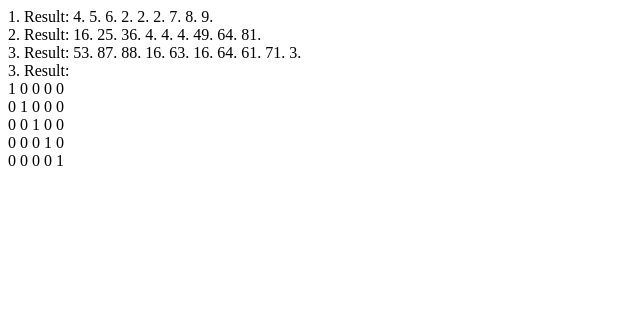
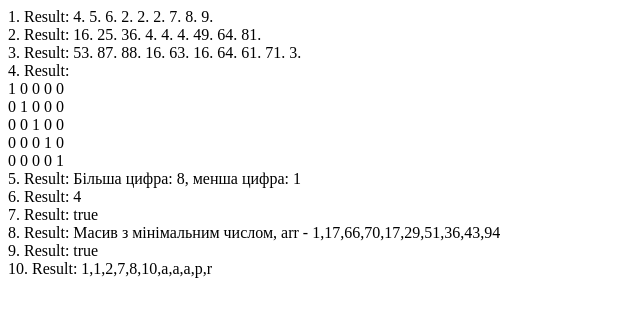
Before and after one commit to RusmanMarinchack/utd-test, a plain HTML site: page index.html in a window 1280 px wide. Shown: the whole page, without its empty margins (0-640 px from the left). Drawn offline with Linux system fonts and the light colour scheme.

Commit message:
finish test 3

```diff
--- a/index.html
+++ b/index.html
@@ -5,14 +5,20 @@
     <meta name="viewport"
           content="width=device-width, user-scalable=no, initial-scale=1.0, maximum-scale=1.0, minimum-scale=1.0">
     <meta http-equiv="X-UA-Compatible" content="ie=edge">
-    <title>TEST 1</title>
+    <title>TEST 3</title>
 </head>
 <body>
 
     <div class="block-one">1. Result: </div>
     <div class="block-two">2. Result: </div>
     <div class="block-three">3. Result: </div>
-    <div class="block-four">3. Result: <br></div>
+    <div class="block-four">4. Result: <br></div>
+    <div class="block-five">5. Result: </div>
+    <div class="block-six">6. Result: </div>
+    <div class="block-seven">7. Result: </div>
+    <div class="block-eight">8. Result: </div>
+    <div class="block-nine">9. Result: </div>
+    <div class="block-ten">10. Result: </div>
 
     <script src="./js/script.js"></script>
 </body>
--- a/js/script.js
+++ b/js/script.js
@@ -4,6 +4,12 @@ const blockOne = document.querySelector('.block-one');
 const blockTwo = document.querySelector('.block-two');
 const blockThree = document.querySelector('.block-three');
 const blockFour = document.querySelector('.block-four');
+const blockFive = document.querySelector('.block-five');
+const blockSix = document.querySelector('.block-six');
+const blockSeven = document.querySelector('.block-seven');
+const blockEight = document.querySelector('.block-eight');
+const blockNine = document.querySelector('.block-nine');
+const blockTen = document.querySelector('.block-ten');
 
 let arr = [1, 2, 3, 4, 5, 6, 7, 8, 9];
 
@@ -70,3 +76,140 @@ testFour(5).forEach(arr => {
         blockFour.innerHTML += `${num} ${br}`
     });
 });
+
+// Function 5
+function testFive(numbers) {
+    let numbersArr = Array.from(numbers.toString(), Number)
+    let numbersMax = numbersArr[0]
+    let numbersMin = numbersArr[0]
+
+    numbersArr.forEach(num => {
+        if (numbersMax < num) numbersMax = num
+
+        if (numbersMin > num) numbersMin = num
+    });
+
+    return `Більша цифра: ${numbersMax}, менша цифра: ${numbersMin}`
+}
+
+blockFive.innerHTML += testFive(12348)
+
+// Function 6
+function testSix(arr, target) {
+    let startNumber = Infinity
+    let index;
+
+    arr.forEach((num, i) => {
+        const difference = Math.abs(num - target)
+
+        if (difference < startNumber) {
+            startNumber = difference
+            index = i
+        }
+    })
+
+    return index
+}
+
+blockSix.innerHTML += testSix([1,2,3,4,6], 10)
+
+// Function 7
+function testSeven(number) {
+    const numberString = number.toString();
+
+    for (let i = 0; i < numberString.length; i++) {
+        if (numberString.indexOf(numberString[i]) !== numberString.lastIndexOf(numberString[i])) {
+            return true;
+        }
+    }
+    return false;
+}
+blockSeven.innerHTML += testSeven(123941)
+
+// Function 8
+function testEight(a, b) {
+    let arrs = [];
+
+    // We create a multidimensional array 10 by 10.
+    for (let i= 0; i < 10; i++) {
+        let arr = []
+
+        for (let j= 0; j < 10; j++) {
+            arr.push(Math.floor(Math.random() * (b - a + 1)) + a)
+        }
+
+        // We add the result to the array
+        arrs.push(arr)
+    }
+
+    // We are looking for the row with the smallest element.
+    let minRowIndex = 0
+    let minRowNumber = arrs[0][0]
+
+    for (let i = 0; i < 10; i++) {
+        for (let j = 0; j < 10; j++) {
+            if (arrs[i][j] < minRowNumber) {
+                minRowIndex = i
+            }
+        }
+    }
+
+    // We swap the first line and the line with the smallest element
+    arrs[0] = arrs[minRowIndex]
+    arrs[minRowIndex] = arrs[0]
+
+    return `Масив з мінімальним числом, arr - ${arrs[minRowIndex]}`
+}
+
+blockEight.innerHTML += testEight(1, 100)
+
+// Function 9
+function testNine(directions) {
+    let time = 90
+
+    // We will check whether there will be enough time.
+    directions.forEach(direction => {
+        if (direction === 'північ' || direction === 'південь' || direction === 'захід' || direction === 'схід') {
+            time -= 10
+        } else {
+            console.log('Не відомий напрямок.')
+        }
+    })
+
+    // If there is not enough time, we issue false.
+    if (time <= 0) {
+        return false
+    }
+
+    return true
+}
+
+blockNine.innerHTML += testNine(['північ', 'південь', 'захід', 'захід'])
+
+// Function 10
+function testTen(arr) {
+    let a
+    let arrNew = []
+
+    arr.forEach(item => {
+        if (typeof item === 'string') {
+            arrNew.push(item)
+        } else if (typeof item === 'number') {
+            arrNew.unshift(item)
+        }
+    })
+
+    arrNew.forEach(item => {
+        arrNew.forEach((item2, index2) => {
+            if (index2 < arr.length - 1 && arrNew[index2] > arrNew[index2 + 1]) {
+                a = item2
+                arrNew[index2] = arrNew[index2 + 1]
+                arrNew[index2 + 1] = a
+            }
+        })
+    })
+
+    return arrNew
+}
+
+blockTen.innerHTML += `${testTen([1, 2, 1, 8, 'r', 'a', 'a', 'a', 'p', 7, 10])}`
```
